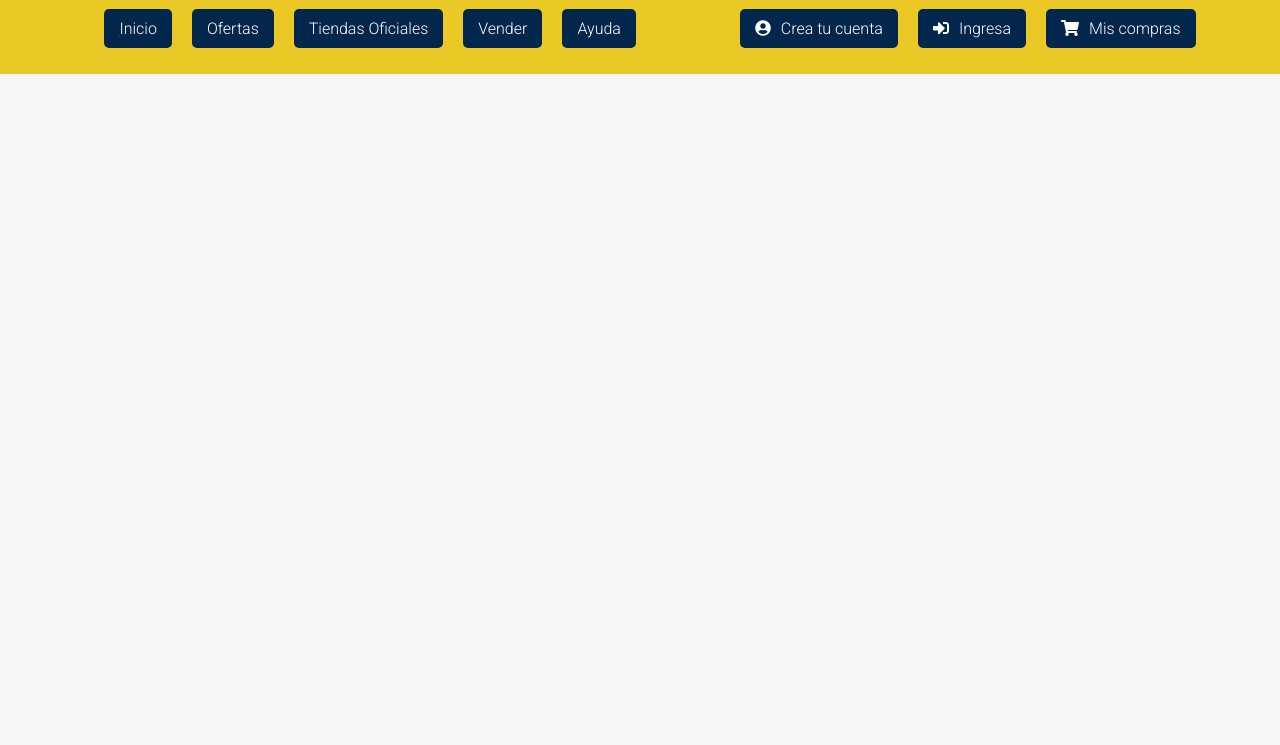
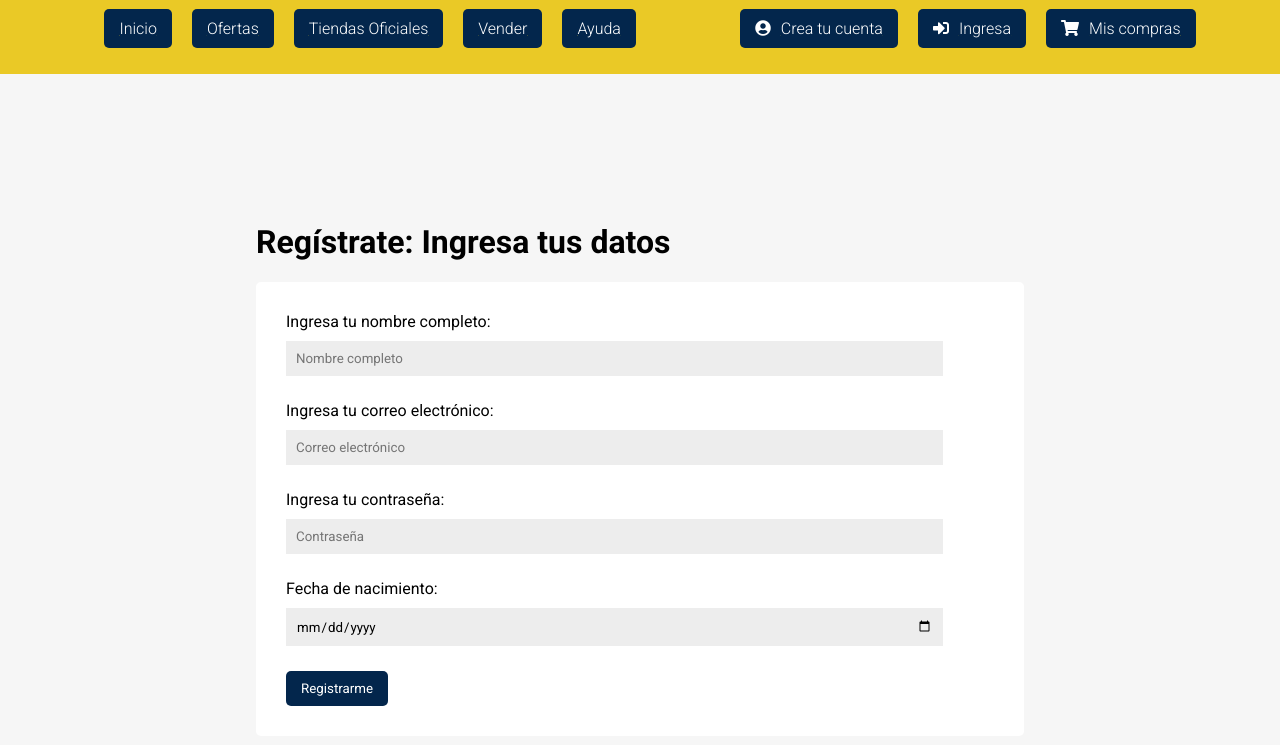
Before and after one commit to Cpano98/Mercado-libre-DGsimulation, a website: page views/register.html in a window 1280 px wide. Shown: the part 123-868 px from the top of the page. Before the commit the page ends 800 px from the top, so only its background shows below. Drawn offline with Linux system fonts and the light colour scheme; files that its build step writes are made by us from their sources.

Commit message:
Animaciones. Registro y crear cuenta
Actualizaciones generales

```diff
--- a/public/css/home.css
+++ b/public/css/home.css
@@ -74,7 +74,15 @@ nav > img{
     background-color: #fff;
     -webkit-box-shadow: 1px 8px 13px 0px rgba(0,0,0,0.2);
     box-shadow: 1px 8px 13px 0px rgba(0,0,0,0.2);
+    animation: subida 1s infinite;
 
+}
+
+@keyframes subida{
+
+    0% {transform: translateY(0px);}
+    50% {transform: translateY(-20px);}
+    100% {transform: translateY(0px);}
 }
 
 .productos > h3{
@@ -118,11 +126,19 @@ nav > img{
     padding-right: 25px;
     border: transparent;
     margin-bottom: -7px;
+
 }
 
 .btnP:hover{
     background-color: #03264C;
+    animation: grow 1s infinite;
 
+}
+
+@keyframes grow {
+    0%{transform: scale(1); opacity: 80%;}
+    50%{transform: scale(0.8); opacity: 100%;}
+    100%{transform: scale(1); opacity: 100%;}
 }
 
 footer{
@@ -247,8 +263,42 @@ a:hover{
 }
 
 
+.form-type{
+    background-color: white;
+    padding: 30px;
+    border-radius: 5px;
+}
 
+.contenedor-form{
+    padding: 10%;
+    padding-left: 20%;
+    padding-right: 20%;
+}
 
+.input-label{
+    margin-bottom: 25px;
+    margin-top: 10px;
+    border: transparent;
+    background-color: #ededed;
+    min-width: 90%;
+    padding: 10px;
+}
+
+.text-label{
+    margin-bottom: 10px;
+}
+
+.btn-form{
+    background-color: #03264C;
+    color: white;
+    text-decoration: underline #03264C;
+    border-radius: 5px;
+    padding: 10px;
+    padding-left: 15px;
+    padding-right: 15px;
+    border: transparent;
+
+}
 
 @media (max-width:375px){
     .Productos > h2, .Ofertas > h2, .contenedor_productos > h2{
--- a/views/register.html
+++ b/views/register.html
@@ -5,7 +5,7 @@
     <meta charset="UTF-8">
     <meta http-equiv="X-UA-Compatible" content="IE=edge">
     <meta name="viewport" content="width=device-width, initial-scale=1.0">
-    <title>Crear cuenta - Mercado Libre</title>
+    <title>Crear cuenta - Mercado Liebre</title>
 
     <!--Hojas de estilo-->
     <link rel="preconnect" href="https://fonts.googleapis.com">
@@ -56,7 +56,29 @@
 
     </header>
     <main>
+        <div class="contenedor-form">
+            <h1>Regístrate: Ingresa tus datos</h1>
+            <form class="form-type">
+                <label class="text-label" >Ingresa tu nombre completo:</label>
+                <div class="form-div">
+                    <input type="text" id="nombre" name="nombre" class="input-label" placeholder="Nombre completo">
+                </div>
+                <label class="text-label">Ingresa tu correo electrónico: </label>
+                <div class="form-div">
+                    <input type="email" id="correo" name="correo" class="input-label" placeholder="Correo electrónico">
+                </div>
+                <label class="text-label">Ingresa tu contraseña: </label>
+                <div class="form-div">
+                    <input type="password" id="contraseña" name="contraseña" class="input-label" placeholder="Contraseña">
+                </div>
 
+                <label class="text-label">Fecha de nacimiento: </label>
+                <div class="form-div">
+                    <input type="date" id="fecha" name="fecha" class="input-label" placeholder="mm/dd/yyyy">
+                </div>
+                <button class="btn-form" type="submit">Registrarme</button>
+            </form>
+        </div>
     </main>
 
 </body>
```
Also changed, not shown: app_prueba.js (added, +31 -0 lines), views/home.html (+1 -1 lines), views/login.html (+17 -1 lines).
